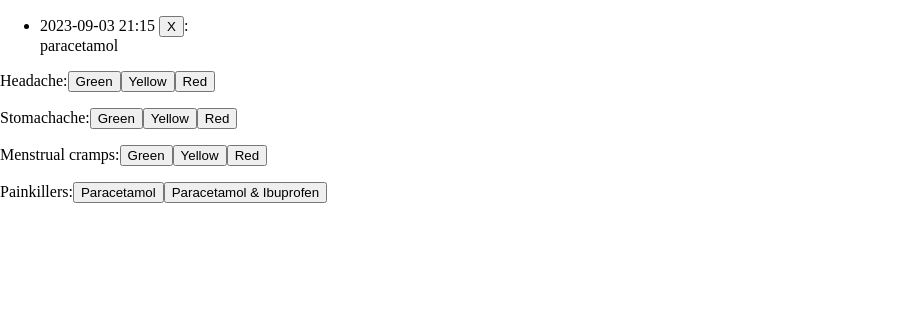
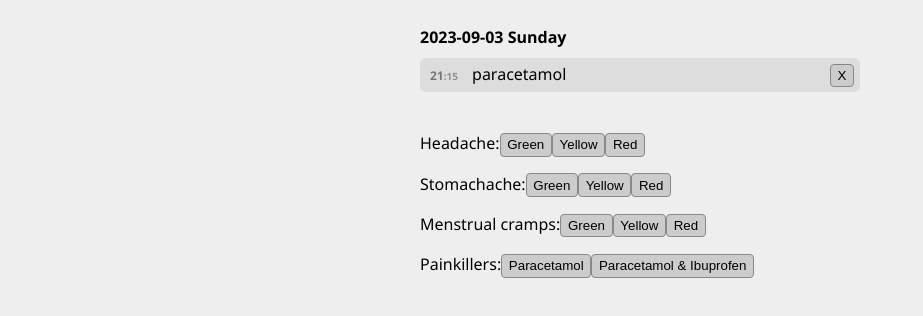
Before and after one commit to Qtax/qtracker, a React (Create React App) app: page / in a window 1280 px wide. Both pictures are taken after a click on the button "Paracetamol". Shown: the top 316 px of the page, without its empty margins (0-923 px from the left). Built offline with nearby package versions, Linux system fonts and the light colour scheme.

Commit message:
Add day headers and basic list styling

```diff
--- a/package.json
+++ b/package.json
@@ -48,6 +48,7 @@
 		]
 	},
 	"devDependencies": {
+		"sass": "^1.66.1",
 		"serve": "^14.2.1"
 	}
 }
--- a/src/app.css
+++ /dev/null
@@ -1 +0,0 @@
-.App {}
--- /dev/null
+++ b/src/app.scss
@@ -0,0 +1,73 @@
+.app {
+	max-width: 440px;
+	margin: 0 auto;
+}
+
+.entries {
+	display: flex;
+	flex-direction: column;
+	gap: 10px;
+
+	margin-bottom: 40px;
+}
+
+.entries h3 {
+	margin: 10px 0 0;
+	font-size: 16px;
+}
+
+.entry {
+	background: #ddd;
+	border-radius: 6px;
+	padding: 5px 6px 5px 10px;
+	display: flex;
+	gap: 14px;
+
+	align-items: baseline;
+
+	&.green {
+		background: #79e479;
+	}
+
+	&.yellow {
+		background: #fbde04;
+	}
+
+	&.red {
+		background: #faa;
+	}
+
+	.time {
+		font-size: 12px;
+		color: #777;
+		font-weight: bold;
+
+		.minutes {
+			opacity: 0.75;
+			font-size: 10px;
+		}
+	}
+
+	.remove {
+		margin-left: auto;
+		//align-self: center;
+	}
+}
+
+
+
+.ache {
+	.type {}
+
+	.level {
+		opacity: 0.5;
+		font-size: 0.75em;
+	}
+}
+
+button {
+	background: #ccc;
+	border-radius: 4px;
+	border: 1px solid #888;
+	padding: 0.25em 0.5em;
+}
--- a/src/app.tsx
+++ b/src/app.tsx
@@ -1,16 +1,32 @@
-import './app.css';
+import { Fragment } from 'react';
+import './app.scss';
 import { useEntries } from './state';
 import type { Entry, Aches, Painkillers, EntryData } from "./state";
 
+function truncDate(date: Date): Date {
+	let d = new Date(date);
+	d.setHours(0, 0, 0, 0);
+	return d;
+}
 
 function App() {
 	let { entries, addAche, addPainkillers, remove } = useEntries();
+	let prevDate: Date;
 
 	return (
-		<div className="App">
-			<ul>
-				{entries.map(entry => <li><Entry key={entry.id} entry={entry} remove={() => remove(entry.id)}/></li>)}
-			</ul>
+		<div className="app">
+			<div className="entries">
+				{entries.map(entry => {
+					let date = truncDate(entry.timestamp);
+					let renderDate = !prevDate || +prevDate != +date;
+					prevDate = date;
+
+					return <Fragment key={entry.id}>
+						{renderDate && <DateHeader date={date}/>}
+						<Entry entry={entry} remove={() => remove(entry.id)}/>
+					</Fragment>
+				})}
+			</div>
 
 			<p>
 				Headache:
@@ -44,14 +60,33 @@ function App() {
 }
 
 
+function DateHeader({ date }: { date: Date }) {
+	return <h3>{formatDate(date)} {date.toLocaleString('en-us', {  weekday: 'long' })}</h3>
+}
+
+
 function Entry({ entry, remove }: { entry: Entry, remove: () => void }) {
 	let data = entry.data;
-	return <div>
-		{formatDate(entry.timestamp)} {formatTime(entry.timestamp)} <button onClick={remove}>X</button>: {
-		data.type == "headache" || data.type == "stomachache" || data.type == "menstrualCramps" ? <Ache entry={entry} data={data} /> :
-		data.type == "painkillers" ? <Painkillers entry={entry} data={data} /> :
-		(data as EntryData).type
-	}</div>
+	let level = "level" in data ? data.level : undefined;
+
+	return <div className={`entry ${level ?? ""}`}>
+		<FancyTime time={entry.timestamp} />
+
+		{data.type == "headache" || data.type == "stomachache" || data.type == "menstrualCramps" ?
+			<Ache entry={entry} data={data} /> :
+		data.type == "painkillers" ?
+			<Painkillers entry={entry} data={data} /> :
+		(data as EntryData).type}
+
+		<button className="remove" onClick={remove}>X</button>
+	</div>
+}
+
+function FancyTime({ time }: { time: Date }) {
+	return <span className="time">
+		{zeroPad(time.getHours())}
+		<span className="minutes">:{zeroPad(time.getMinutes())}</span>
+	</span>;
 }
 
 function formatDate(date: Date) {
@@ -67,11 +102,14 @@ function zeroPad(n: number, padding = 2): string {
 }
 
 function Ache({ entry, data }: { entry: Entry, data: Aches }) {
-	return <div>{data.type}: {data.level}</div>
+	return <div className={`ache ${data.level ?? ""}`}>
+		<span className="type">{data.type}</span>{" "}
+		<span className="level">{data.level}</span>
+	</div>
 }
 
 function Painkillers({ entry, data }: { entry: Entry, data: Painkillers }) {
-	return <div>{data.kind ?? data.type}</div>
+	return <div className="painkillers">{data.kind ?? data.type}</div>
 }
 
 
--- a/src/index.css
+++ b/src/index.css
@@ -9,3 +9,9 @@ body {
 	margin: 0;
 	padding: 0;
 }
+
+body {
+	font-family: 'Segoe UI', Tahoma, Geneva, Verdana, sans-serif;
+	margin: 1em;
+	background: #eee;
+}
```
Also changed, not shown: 1 other file (tests, documents, lock files or other folders).
